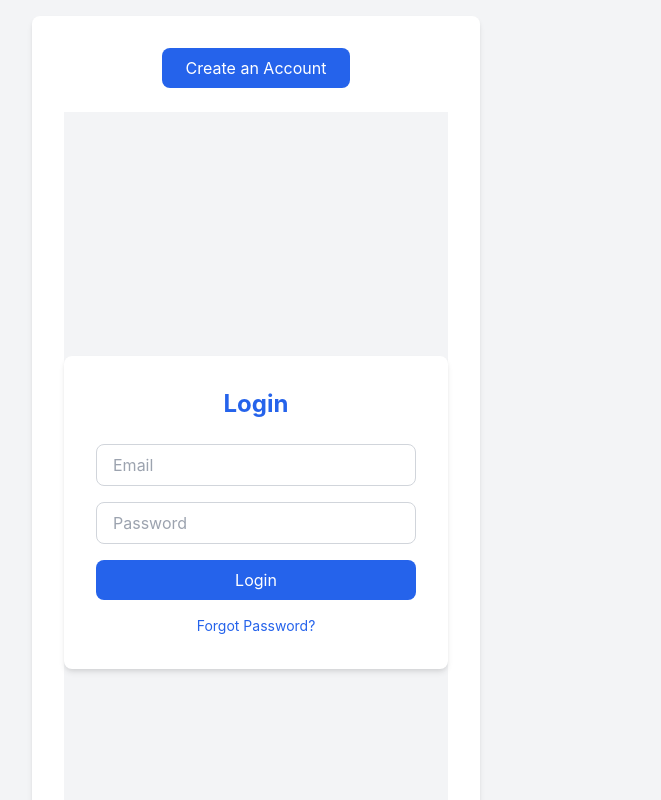
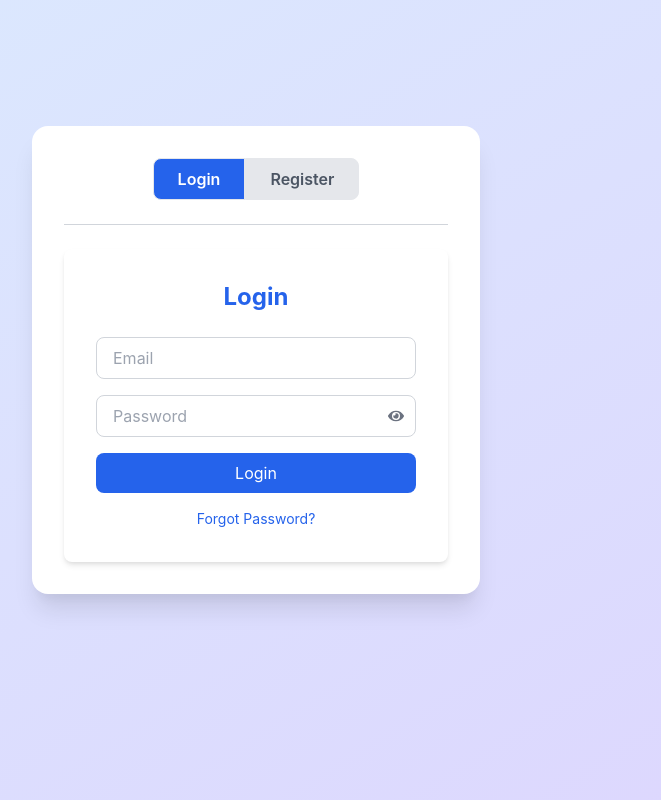
Before and after one commit to Saurav-Thoke/LPG-CylSense, a React (Create React App) app in the folder frontend/: page / in a window 1280 px wide. Shown: the top 800 px of the page, without its empty margins (384-1045 px from the left). Built offline with nearby package versions, Linux system fonts and the light colour scheme; no server answers.

Commit message:
fixing user auth pages

```diff
--- a/frontend/package.json
+++ b/frontend/package.json
@@ -15,6 +15,7 @@
     "lucide-react": "^0.488.0",
     "react": "^19.1.0",
     "react-dom": "^19.1.0",
+    "react-icons": "^5.5.0",
     "react-router-dom": "^7.5.0",
     "react-scripts": "5.0.1",
     "react-toastify": "^11.0.5",
--- a/frontend/src/pages/AuthPage.js
+++ b/frontend/src/pages/AuthPage.js
@@ -6,19 +6,36 @@ const AuthPage = () => {
   const [isLogin, setIsLogin] = useState(true);
 
   return (
-    <div className="min-h-screen flex items-center justify-center bg-gray-100 p-4">
-      {/* Toggle Button */}
-      <div className="w-full max-w-md bg-white p-8 rounded-lg shadow-md">
+    <div className="min-h-screen flex items-center justify-center bg-gradient-to-br from-blue-100 to-purple-200 p-4">
+      <div className="w-full max-w-md bg-white p-8 rounded-2xl shadow-xl transform -translate-y-10">
+        {/* Tabs for Login / Register */}
         <div className="flex justify-center mb-6">
           <button
-            onClick={() => setIsLogin(!isLogin)}
-            className="px-6 py-2 text-white bg-blue-600 rounded-lg hover:bg-blue-700 transition"
+            onClick={() => setIsLogin(true)}
+            className={`px-6 py-2 font-semibold rounded-l-lg border ${
+              isLogin
+                ? 'bg-blue-600 text-white'
+                : 'bg-gray-200 text-gray-600 hover:bg-gray-300'
+            }`}
           >
-            {isLogin ? 'Create an Account' : 'Already have an account? Log In'}
+            Login
+          </button>
+          <button
+            onClick={() => setIsLogin(false)}
+            className={`px-6 py-2 font-semibold rounded-r-lg border ${
+              !isLogin
+                ? 'bg-blue-600 text-white'
+                : 'bg-gray-200 text-gray-600 hover:bg-gray-300'
+            }`}
+          >
+            Register
           </button>
         </div>
 
-        {/* Render Login or Register based on toggle state */}
+        {/* Divider */}
+        <div className="border-b border-gray-300 mb-6"></div>
+
+        {/* Render Login or Register form */}
         {isLogin ? <Login /> : <Register />}
       </div>
     </div>
--- a/frontend/src/pages/Login.js
+++ b/frontend/src/pages/Login.js
@@ -1,10 +1,12 @@
 import React, { useState } from 'react';
 import { signInWithEmailAndPassword, sendPasswordResetEmail } from 'firebase/auth';
 import { auth } from '../firebase';
+import { FaEye, FaEyeSlash } from 'react-icons/fa'; // 👈 import icons
 
 const Login = () => {
   const [email, setEmail] = useState('');
   const [password, setPassword] = useState('');
+  const [showPassword, setShowPassword] = useState(false); // 👈 toggle state
   const [error, setError] = useState('');
 
   const handleLogin = async (e) => {
@@ -47,7 +49,7 @@ const Login = () => {
   };
 
   return (
-    <div className="min-h-screen flex items-center justify-center bg-gray-100">
+    <div>
       <form onSubmit={handleLogin} className="bg-white p-8 rounded-lg shadow-md w-full max-w-md">
         <h2 className="text-2xl font-bold mb-6 text-center text-blue-600">Login</h2>
 
@@ -61,15 +63,23 @@ const Login = () => {
           required
         />
 
-        {/* Password input */}
+        {/* Password input with eye toggle */}
+        <div className="relative mb-4">
           <input
-          type="password"
+            type={showPassword ? "text" : "password"}
             placeholder="Password"
             value={password}
             onChange={(e) => setPassword(e.target.value)}
-          className="w-full px-4 py-2 mb-4 border border-gray-300 rounded-lg focus:outline-none focus:ring focus:ring-blue-300"
+            className="w-full px-4 py-2 border border-gray-300 rounded-lg focus:outline-none focus:ring focus:ring-blue-300 pr-10"
             required
           />
+          <span
+            className="absolute right-3 top-1/2 transform -translate-y-1/2 text-gray-500 cursor-pointer"
+            onClick={() => setShowPassword(prev => !prev)}
+          >
+            {showPassword ? <FaEyeSlash /> : <FaEye />}
+          </span>
+        </div>
 
         {/* Error message */}
         {error && <p className="text-red-500 text-sm mb-4">{error}</p>}
--- a/frontend/src/pages/Register.js
+++ b/frontend/src/pages/Register.js
@@ -1,6 +1,7 @@
 import React, { useState } from 'react';
 import { createUserWithEmailAndPassword, updateProfile } from 'firebase/auth';
 import { auth } from '../firebase';
+import { FaEye, FaEyeSlash } from 'react-icons/fa'; // 👈 added
 
 const Register = () => {
   const [form, setForm] = useState({ name: '', email: '', password: '', phone: '' });
@@ -44,7 +45,7 @@ const Register = () => {
   };
 
   return (
-    <div className="min-h-screen flex items-center justify-center bg-gray-50">
+    <div>
       <form onSubmit={handleRegister} className="bg-white p-8 shadow-lg rounded-xl w-full max-w-md space-y-6">
         <h2 className="text-2xl font-bold text-center text-blue-600">Create Account</h2>
 
@@ -68,7 +69,7 @@ const Register = () => {
           required
         />
 
-        {/* Password with eye icon */}
+        {/* Password with eye toggle */}
         <div className="relative">
           <input
             type={showPassword ? 'text' : 'password'}
@@ -79,27 +80,12 @@ const Register = () => {
             className="w-full px-4 py-2 border rounded-lg focus:outline-none focus:ring focus:ring-blue-300 pr-10"
             required
           />
-          <button
-            type="button"
+          <span
+            className="absolute right-3 top-1/2 transform -translate-y-1/2 text-gray-500 cursor-pointer"
             onClick={() => setShowPassword(!showPassword)}
-            className="absolute right-2 top-2 text-gray-500 hover:text-gray-700"
           >
-            {showPassword ? (
-              <svg xmlns="http://www.w3.org/2000/svg" className="h-5 w-5" fill="none"
-                   viewBox="0 0 24 24" stroke="currentColor">
-                <path strokeLinecap="round" strokeLinejoin="round" strokeWidth={2}
-                      d="M13.875 18.825A10.05 10.05 0 0112 19c-5.523 0-10-4.477-10-10a9.96 9.96 0 011.708-5.659m18.284 0A9.96 9.96 0 0122 9c0 5.523-4.477 10-10 10a9.96 9.96 0 01-5.659-1.708m0 0L3 3m18 18L3 3" />
-              </svg>
-            ) : (
-              <svg xmlns="http://www.w3.org/2000/svg" className="h-5 w-5" fill="none"
-                   viewBox="0 0 24 24" stroke="currentColor">
-                <path strokeLinecap="round" strokeLinejoin="round" strokeWidth={2}
-                      d="M15 12a3 3 0 11-6 0 3 3 0 016 0z" />
-                <path strokeLinecap="round" strokeLinejoin="round" strokeWidth={2}
-                      d="M2.458 12C3.732 7.943 7.522 5 12 5c4.478 0 8.268 2.943 9.542 7-1.274 4.057-5.064 7-9.542 7-4.478 0-8.268-2.943-9.542-7z" />
-              </svg>
-            )}
-          </button>
+            {showPassword ? <FaEyeSlash /> : <FaEye />}
+          </span>
         </div>
 
         <input
```
Also changed, not shown: 1 other file (tests, documents, lock files or other folders). Lines whose indentation alone changed are shown as unchanged.
